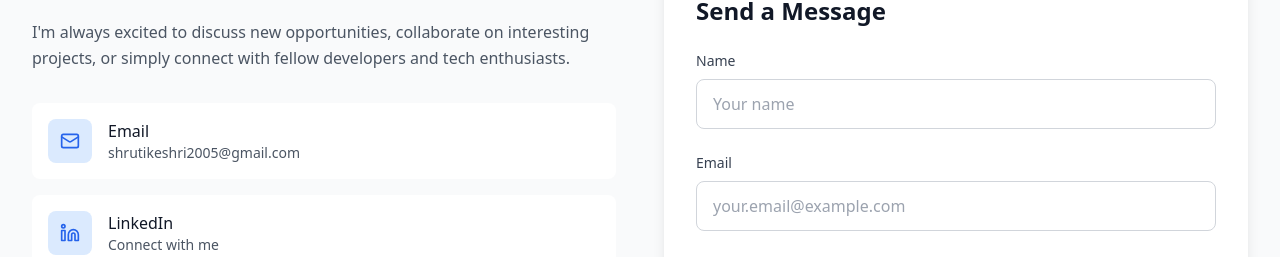
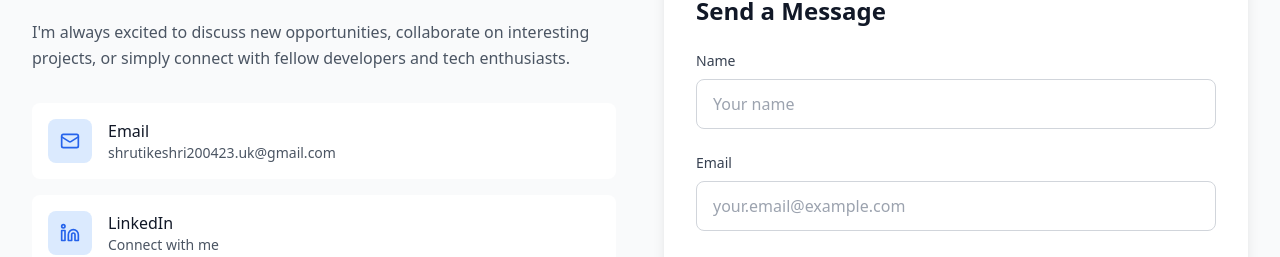
Before and after one commit to Hassanahmed786/project, a React (Vite) app: page / in a window 1280 px wide. Shown: the part 7569-7826 px from the top of the page. Built offline with nearby package versions, Linux system fonts and the light colour scheme.

Commit message:
feat: Update contact email and GitHub link in portfolio data

```diff
--- a/src/components/Contact.tsx
+++ b/src/components/Contact.tsx
@@ -59,7 +59,7 @@ const Contact: React.FC = () => {
                 </div>
                 <div>
                   <div className="font-medium text-gray-900 dark:text-white">Email</div>
-                  <div className="text-sm text-gray-600 dark:text-gray-300">shrutikeshri2005@gmail.com</div>
+                  <div className="text-sm text-gray-600 dark:text-gray-300">shrutikeshri200423.uk@gmail.com</div>
                 </div>
               </a>
 
--- a/src/data/portfolioData.ts
+++ b/src/data/portfolioData.ts
@@ -238,7 +238,7 @@ export const certifications: Certification[] = [
 ];
 
 export const contactInfo: ContactInfo = {
-  email: "shrutikeshri2005@gmail.com",
+  email: "shrutikeshri200423.uk@gmail.com",
   linkedin: "https://www.linkedin.com/in/shrutikeshri/",
-  github: "https://github.com/shrutikeshri"
+  github: "https://github.com/shrutikeshri2021"
 };
```
